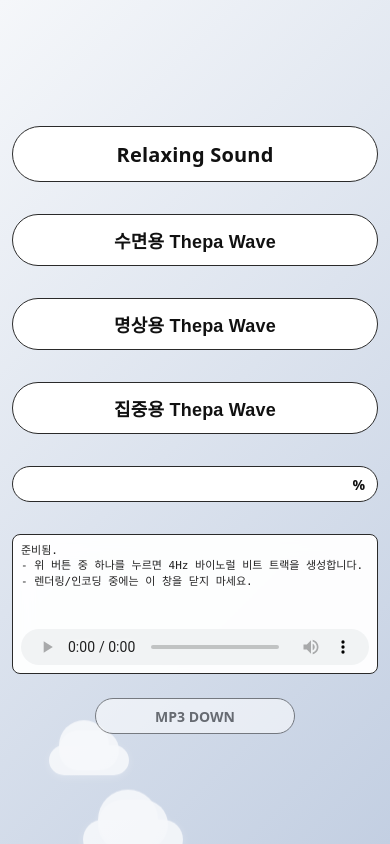
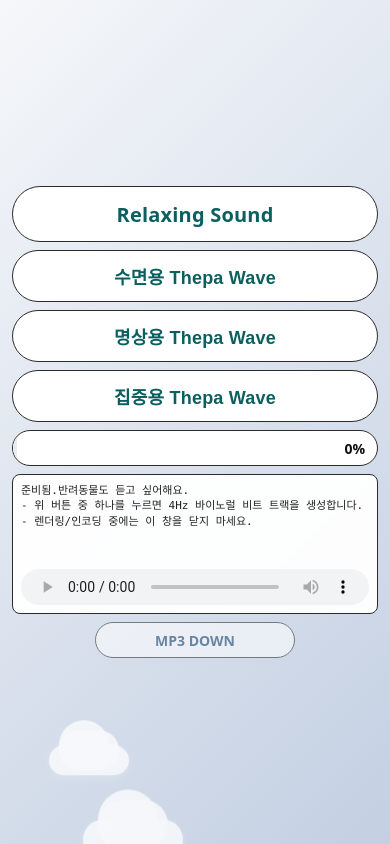
Before and after one commit to maducokr/4hz, a website: page index.html in a window 390 px wide. Drawn offline with Linux system fonts and the light colour scheme.

Commit message:
Add files via upload

```diff
--- a/index.html
+++ b/index.html
@@ -267,37 +267,50 @@
   /* 모바일 전면(이미지)과 비슷한 세로 1열 중앙 배치 */
   .wrap{
     max-width: 420px;
-    margin: 24px auto 60px;
+    margin: 0 auto;
     padding: 0 16px;
     position: relative;
     z-index: 1;
+    min-height: 100vh;
+    display: flex;
+    flex-direction: column;
+    justify-content: center;
+    align-items: center;
+  }
+
+  .content-container {
+    width: 100%;
+    display: flex;
+    flex-direction: column;
+    gap: 12px;
+    align-items: center;
   }
 
   /* 모바일 화면 크기별 반응형 조정 - 세로 중앙 정렬 */
   @media (max-width: 480px) {
     .wrap {
       max-width: 100%;
-      margin: 0 auto;
       padding: 20px 12px;
-      min-height: 100vh;
-      display: flex;
-      flex-direction: column;
-      justify-content: center;
+    }
+    .content-container {
+      gap: 8px;
     }
   }
 
   @media (max-width: 360px) {
     .wrap {
-      padding: 12px 8px;
-      min-height: 100vh;
+      padding: 16px 8px;
+    }
+    .content-container {
+      gap: 6px;
     }
   }
 
   @media (min-width: 768px) {
     .wrap {
       max-width: 500px;
-      margin: 32px auto 80px;
       padding: 0 20px;
+      gap: 12px;
     }
   }
 
@@ -308,12 +321,12 @@
     border:1.6px solid var(--line);
     border-radius:999px;
     background:#fff;
-    color:#111;
+    color:#0b5f5f;
     font-weight:700;
-    font-size:20px;
+    font-size:18px;
     letter-spacing:.2px;
     display:flex; align-items:center; justify-content:center;
-    margin:18px 0;
+    margin:0;
     cursor:pointer;
     user-select:none;
     transition: all 0.2s ease;
@@ -327,7 +340,6 @@
     .oval-btn {
       height: 52px;
       font-size: 18px;
-      margin: 16px 0;
     }
   }
 
@@ -335,7 +347,6 @@
     .oval-btn {
       height: 48px;
       font-size: 16px;
-      margin: 14px 0;
     }
   }
 
@@ -365,14 +376,14 @@
     height:40px;
     border:1.6px solid var(--line);
     border-radius:999px;
-    margin:18px 0;
+    margin:0;
     overflow:hidden;
     background:#fff;
   }
   .progress-fill{
-    position:absolute; left:0; top:0; bottom:0; width:0%;
+    position:absolute; left:0; top:0; bottom:0; width:1%;
     background:#e9ecef;
-    transition: width 0.3s ease;
+    transition: width 0.5s ease;
   }
   .progress-text{
     position:absolute; right:14px; top:50%; transform:translateY(-50%);
@@ -382,7 +393,6 @@
   @media (max-width: 480px) {
     .progress-pill {
       height: 36px;
-      margin: 16px 0;
     }
     .progress-text {
       right: 12px;
@@ -393,7 +403,6 @@
   @media (max-width: 360px) {
     .progress-pill {
       height: 32px;
-      margin: 14px 0;
     }
     .progress-text {
       right: 10px;
@@ -404,10 +413,10 @@
   /* 큰 사각형(로그/플레이어 영역) */
   .panel-box{
     width:100%;
-    height:160px;
+    height:130px;
     border:1.6px solid var(--line);
     border-radius:8px;
-    margin:18px 0 28px;
+    margin:0;
     padding:10px;
     display:flex; flex-direction:column; gap:10px;
     background: rgba(255, 255, 255, 0.95);
@@ -424,7 +433,6 @@
   @media (max-width: 480px) {
     .panel-box {
       height: 140px;
-      margin: 16px 0 24px;
       padding: 8px;
       gap: 8px;
     }
@@ -436,7 +444,6 @@
   @media (max-width: 360px) {
     .panel-box {
       height: 120px;
-      margin: 14px 0 20px;
       padding: 6px;
       gap: 6px;
     }
@@ -452,7 +459,7 @@
     display:flex; align-items:center; justify-content:center;
     border:1.6px solid var(--line);
     border-radius:999px;
-    background:#fff; color:#111; font-weight:700;
+    background:#fff; color:#143f68; font-weight:700;
     cursor:not-allowed;  /* 처음엔 비활성 */
     opacity:.55;
     text-decoration:none;
@@ -515,6 +522,7 @@
   </div>
 
   <div class="wrap">
+    <div class="content-container">
       <!-- 상단 제목 -->
       <div class="oval-btn title-btn" aria-hidden="true">Relaxing Sound</div>
 
@@ -525,13 +533,13 @@
 
       <!-- 진행률(%) -->
       <div class="progress-pill" aria-live="polite" aria-label="인코딩 진행률">
-      <div class="progress-fill" id="pfill"></div>
-      <div class="progress-text" id="ppct">%</div>
+        <div class="progress-fill" id="pfill" style="width: 1%"></div>
+        <div class="progress-text" id="ppct">0%</div>
       </div>
 
       <!-- 큰 사각형: 로그 + 오디오 -->
       <div class="panel-box">
-      <div id="log" class="log">준비됨.
+        <div id="log" class="log">준비됨.반려동물도 듣고 싶어해요.
 - 위 버튼 중 하나를 누르면 4Hz 바이노럴 비트 트랙을 생성합니다.
 - 렌더링/인코딩 중에는 이 창을 닫지 마세요.
 </div>
@@ -540,6 +548,7 @@
 
       <!-- MP3 DOWN -->
       <a id="download" class="download-btn" download>MP3 DOWN</a>
+    </div>
   </div>
 
 <script>
@@ -560,7 +569,7 @@
   function log(msg){ logEl.textContent += `\n${msg}`; logEl.scrollTop = logEl.scrollHeight; }
   function clearLog(){ logEl.textContent = ''; }
   function setProgress(p){
-    const v = Math.max(0, Math.min(100, Math.round(p)));
+    const v = Math.max(1, Math.min(100, Math.round(p)));
     pfill.style.width = v + '%';
     ppct.textContent = v + '%';
   }
@@ -684,17 +693,18 @@
   async function generateAndDownload(preset){
     try{
       resetDownload();
-      setProgress(0);
+      setProgress(1);
       clearLog();
       log(`[시작] ${preset.label} 트랙 생성`);
 
-      // 1) 합성
+      // 1) 합성 - 점진적으로 진행률 증가
+      setProgress(5);
       const buf = await renderBinauralBuffer(preset);
-      setProgress(10);
+      setProgress(15);
       log('[렌더링 완료] MP3 인코딩 시작…');
 
       // 2) MP3 인코딩(진행률 갱신)
-      const blob = encodeMp3WithProgress(buf, p => setProgress(10 + p*0.9)); // 대략 10%→100%
+      const blob = encodeMp3WithProgress(buf, p => setProgress(15 + p*0.85)); // 15%→100%
       const url = URL.createObjectURL(blob);
       const fileName = `${preset.file || 'binaural_4hz'}.mp3`;
 
@@ -708,7 +718,7 @@
       console.error(err);
       log(`[에러] ${err.message || err}`);
       alert(err.message || String(err));
-      setProgress(0);
+      setProgress(1);
       resetDownload();
     }
   }
```
Lines whose indentation alone changed are shown as unchanged.
